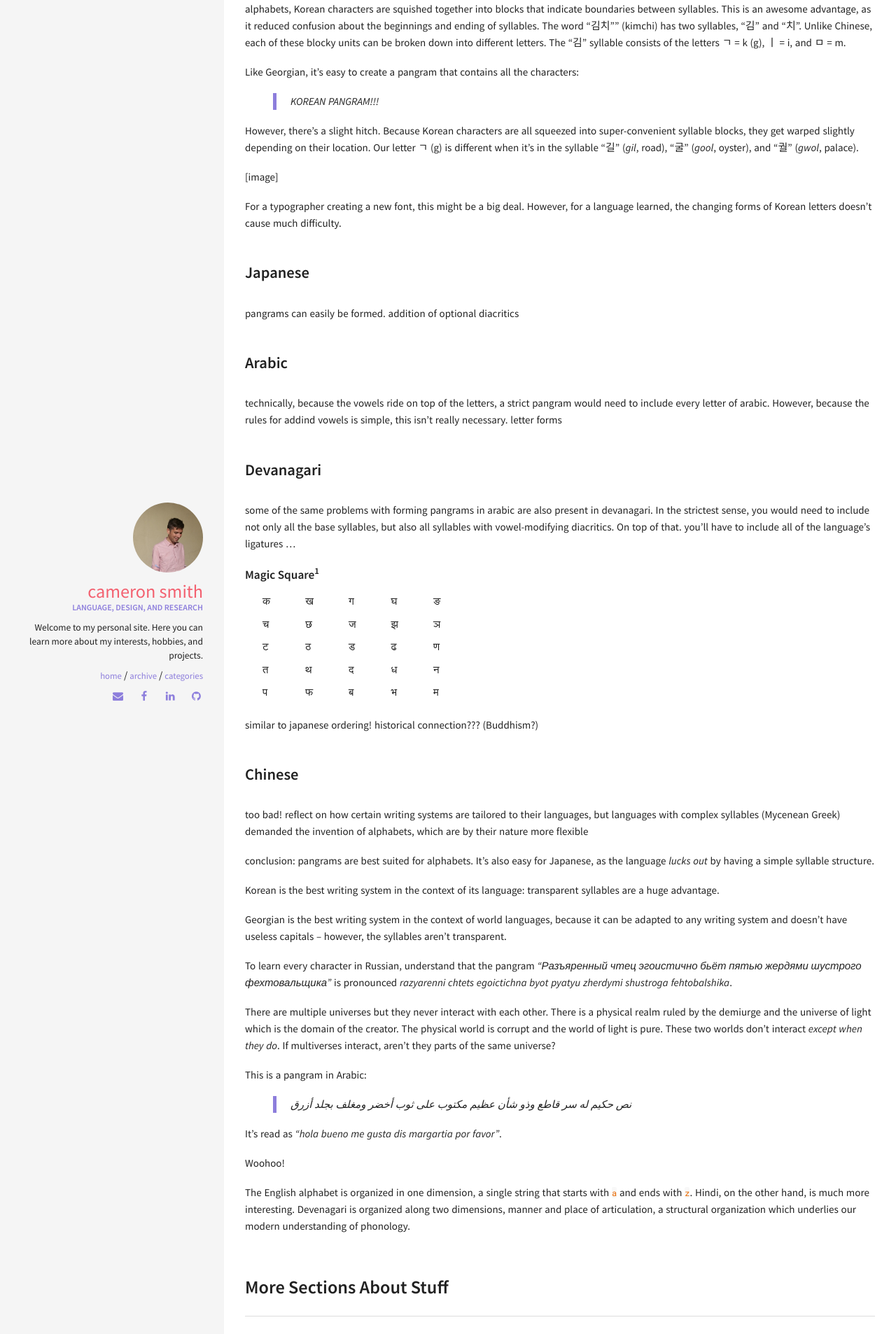
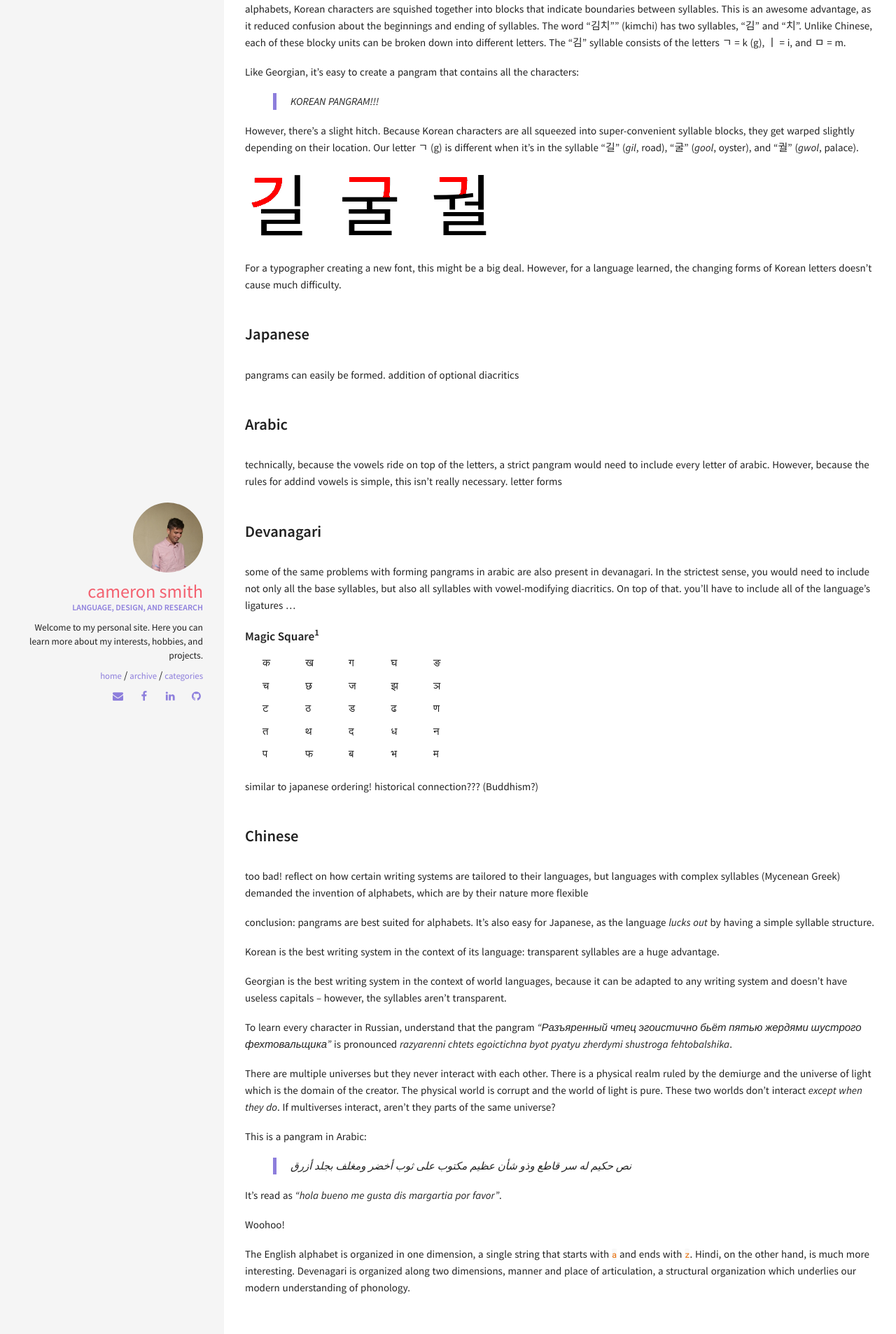
Before and after one commit to camoverride/camoverride.github.io, a Jekyll site: the page built from _posts/2016-11-04-pangrams.md, in a window 1280 px wide. Shown: the part 1315-3221 px from the top of the page at 70% size. Built offline with Jekyll 4.4.1, drawn with Linux system fonts in a browser that asks for light colours.

Commit message:
added korean image

```diff
--- a/_posts/2016-11-04-pangrams.md
+++ b/_posts/2016-11-04-pangrams.md
@@ -39,7 +39,7 @@ Like Georgian, it's easy to create a pangram that contains all the characters:
 
 However, there's a slight hitch. Because Korean characters are all squeezed into super-convenient syllable blocks, they get warped slightly depending on their location. Our letter ㄱ (g) is different when it's in the syllable "길" (*gil*, road), "굴" (*gool*, oyster), and "궐" (*gwol*, palace).
 
-[image]
+![]({{ site.url }}/img/korean-forms.png)
 
 For a typographer creating a new font, this might be a big deal. However, for a language learned, the changing forms of Korean letters doesn't cause much difficulty.
 
```
